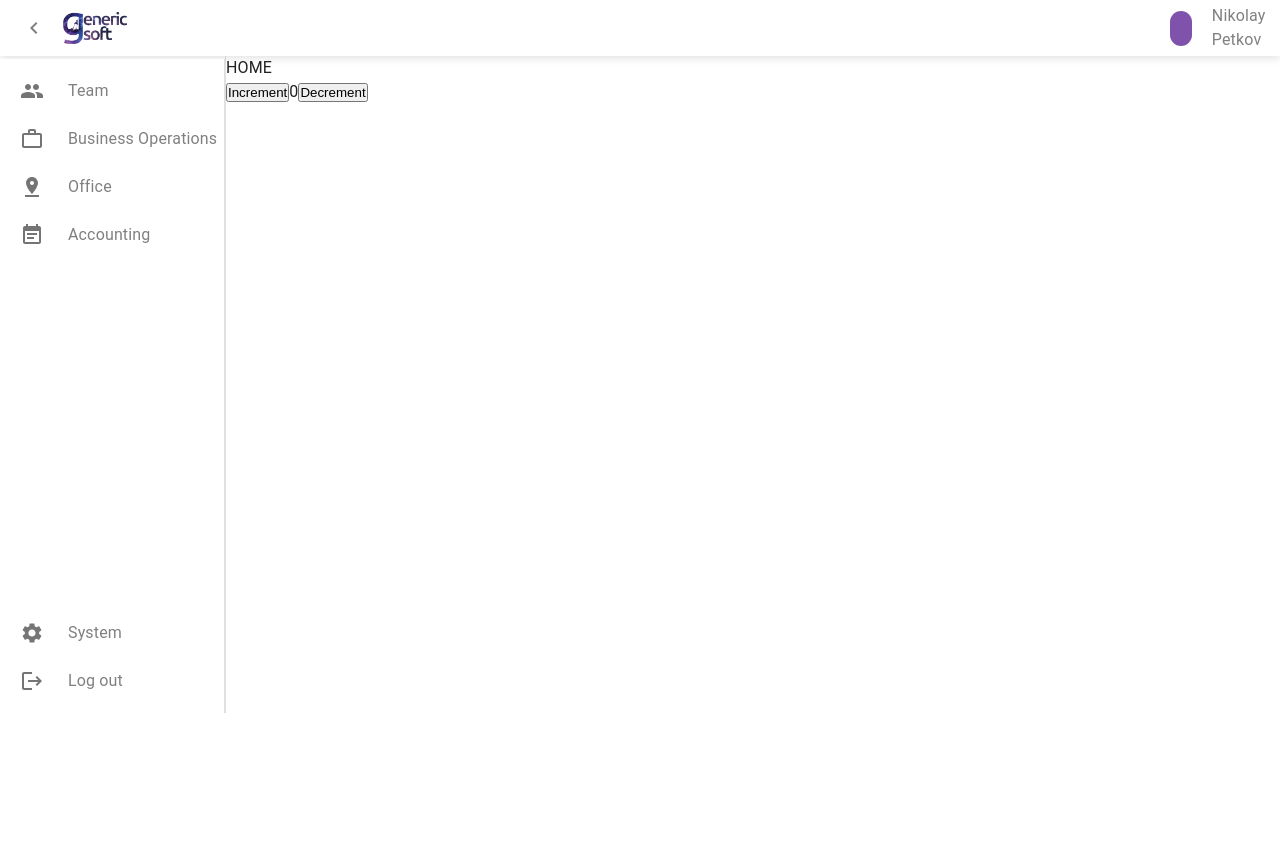
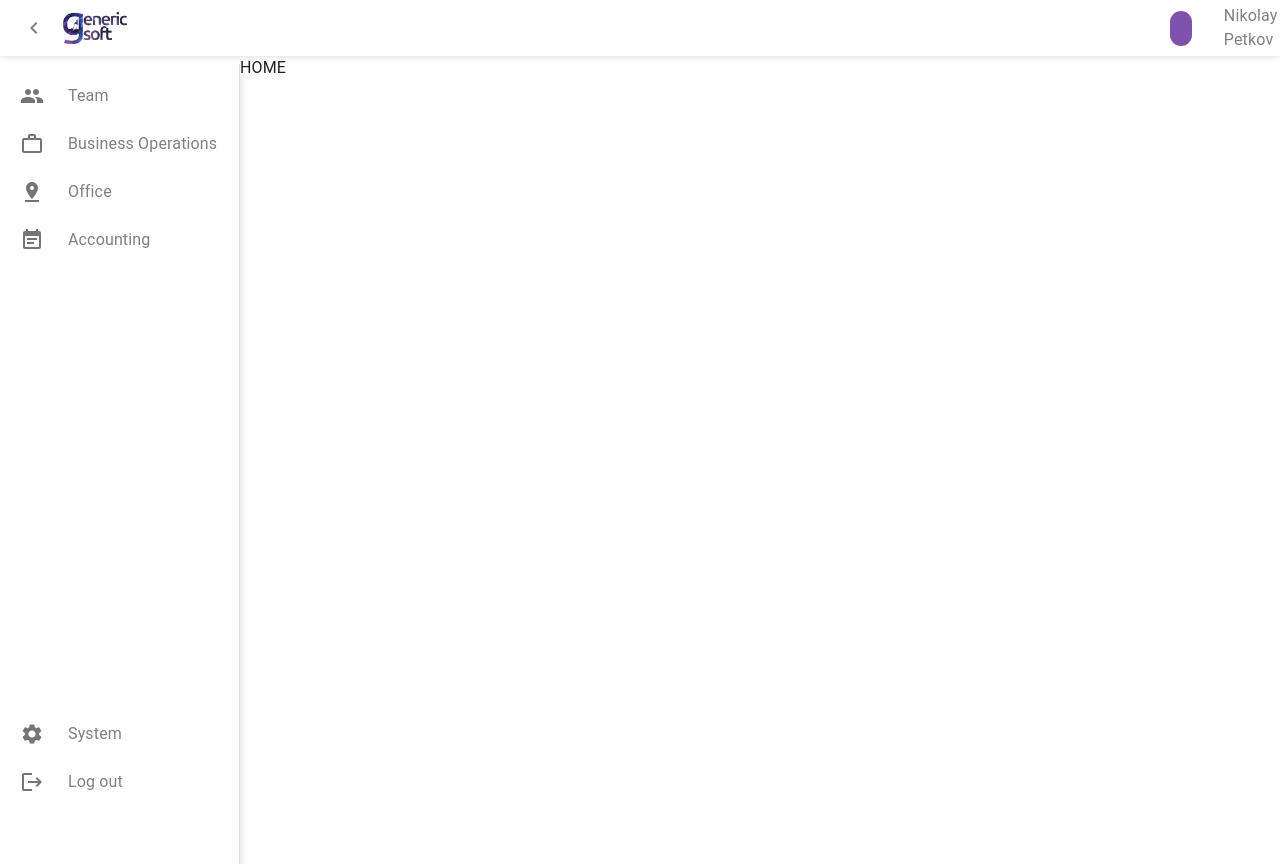
Before and after one commit to mariyaniliev/ERP-App, a React (Vite) app: page / in a window 1280 px wide. Before the commit the page ends 800 px from the top, so only its background shows below. Built offline with nearby package versions, Linux system fonts and the light colour scheme; a web font is replaced by a local one.

Commit message:
refactoring and optimizing the code, styling of the sidebar

```diff
--- a/src/App.global.css
+++ b/src/App.global.css
@@ -10,7 +10,3 @@
   margin: 0;
   padding: 0;
 }
-
-.container {
-  display: flex;
-}
--- a/src/App.tsx
+++ b/src/App.tsx
@@ -1,5 +1,6 @@
 import React from "react";
 import { useRoutes } from "react-router-dom";
+import { Box } from "@mui/material";
 import { routes } from "./pages/routes";
 import SideBar from "./components/SideBar/SideBar";
 import Header from "./components/Header/Header";
@@ -8,13 +9,13 @@ import "./App.global.css";
 const App = () => {
   const element = useRoutes(routes);
   return (
-    <div>
+    <Box>
       <Header />
-      <div className="container">
+      <Box sx={{ display: "flex" }}>
         <SideBar />
         {element}
-      </div>
-    </div>
+      </Box>
+    </Box>
   );
 };
 export default App;
--- a/src/components/Header/Header.tsx
+++ b/src/components/Header/Header.tsx
@@ -1,6 +1,6 @@
 import React from "react";
 import { useAppDispatch, useAppSelector, RootState } from "../../redux/store";
-import { Box } from "@mui/material";
+import { Box, Typography } from "@mui/material";
 import ChevronLeftIcon from "@mui/icons-material/ChevronLeft";
 import ChevronRightIcon from "@mui/icons-material/ChevronRight";
 import { toggle } from "../../redux/reducer/drawerHeader";
@@ -16,23 +16,29 @@ const HeaderComponent = () => {
 
   return (
     <Box sx={styles.header}>
-      <Box sx={styles.headerButtonAndLogo}>
-        <Box sx={styles.sideBarButtonIcon} onClick={() => dispatch(toggle())}>
+      <Box sx={styles.contentCenter}>
+        <Box
+          sx={{ ...styles.sideBarButtonIcon, ...styles.contentCenter }}
+          onClick={() => dispatch(toggle())}
+        >
           {menuToggleButton}
         </Box>
-        <Box sx={styles.logoWraper}>
+        <Box sx={{ ...styles.logoWraper, ...styles.contentCenter }}>
           <img style={styles.logo} src={logo} alt="Generic Soft Logo" />
         </Box>
       </Box>
       <Box>
-        <Box sx={styles.userInfo}>
+        <Box sx={styles.contentCenter}>
           <Box
             style={{
               ...styles.userAvatarWraper,
+              ...styles.contentCenter,
               background: THEME_COLORS.purple,
             }}
           ></Box>
-          <p style={{ marginLeft: "20px" }}>Nikolay Petkov</p>
+          <Typography component="p" ml={4}>
+            Nikolay Petkov
+          </Typography>
         </Box>
       </Box>
     </Box>
--- a/src/components/Header/header-styles.ts
+++ b/src/components/Header/header-styles.ts
@@ -1,4 +1,9 @@
 export const styles = {
+  contentCenter: {
+    display: "flex",
+    justifyContent: "center",
+    alignItems: "center",
+  },
   header: {
     position: "relative",
     height: "3.5rem",
@@ -8,17 +13,10 @@ export const styles = {
     justifyContent: "space-between",
     padding: "0px 50px",
     gap: "70rem",
-    boxShadow: " rgba(99, 99, 99, 0.2) 0px 2px 8px 0px",
+    boxShadow: "0px 0px 8px #00000029",
     color: "gray",
   },
-  headerButtonAndLogo: {
-    display: "flex",
-    justifyContent: "center",
-    alignItems: "center",
-  },
   sideBarButtonIcon: {
-    display: "flex",
-    alignItems: "center",
     height: "3.5rem",
     position: "absolute",
     left: "22px",
@@ -27,9 +25,6 @@ export const styles = {
     cursor: "pointer",
   },
   logoWraper: {
-    display: "flex",
-    justifyContent: "center",
-    alignItems: "center",
     position: "absolute",
     left: "55px",
     width: "5rem",
@@ -39,15 +34,7 @@ export const styles = {
     width: "4rem",
     height: "2rem",
   },
-  userInfo: {
-    display: "flex",
-    justifyContent: "center",
-    alignItems: "center",
-  },
   userAvatarWraper: {
-    display: "flex",
-    justifyContent: "center",
-    alignItems: "center",
     width: "35px",
     height: "35px",
     borderRadius: "50px ",
--- a/src/components/SideBar/SideBar.tsx
+++ b/src/components/SideBar/SideBar.tsx
@@ -13,7 +13,6 @@ import Group from "@mui/icons-material/Group";
 import WorkOutline from "@mui/icons-material/WorkOutline";
 import PinDrop from "@mui/icons-material/PinDrop";
 import EventNote from "@mui/icons-material/EventNote";
-// import HelpOutlineOutlinedIcon from '@mui/icons-material/HelpOutlineOutlined';
 import Settings from "@mui/icons-material/Settings";
 import Logout from "@mui/icons-material/Logout";
 
@@ -40,19 +39,13 @@ const SideBar = () => {
     },
   ] as const;
 
-  const sideBarSectionsBottum = [
+  const sideBarSectionsBottom = [
     { content: "System", section: "/system", icon: Settings },
     { content: "Log out", section: "/logout", icon: Logout },
   ] as const;
 
   return (
-    <Box
-      sx={{
-        display: "flex",
-        pt: "3px",
-        borderRight: "1px solid rgba(99, 99, 99, 0.2)",
-      }}
-    >
+    <Box sx={{ display: "flex" }} pt={1}>
       <CssBaseline />
       <Drawer variant="permanent" open={open}>
         <List>
@@ -81,8 +74,8 @@ const SideBar = () => {
           ))}
         </List>
 
-        <List>
-          {sideBarSectionsBottum.map((section, index) => (
+        <List sx={styles.sideBarBottomList}>
+          {sideBarSectionsBottom.map((section, index) => (
             <ListItemButton
               key={section.content}
               sx={{
--- a/src/components/SideBar/sideBar-styles.ts
+++ b/src/components/SideBar/sideBar-styles.ts
@@ -2,11 +2,10 @@ import { styled, Theme, CSSObject } from "@mui/material/styles";
 import MuiDrawer from "@mui/material/Drawer";
 import { THEME_COLORS } from "../../theme/theme-constants";
 
-const drawerWidth = 225;
+const drawerWidth = 240;
 
 const openedMixin = (theme: Theme): CSSObject => ({
   justifyContent: "space-between",
-  gap: `calc(${theme.spacing(30)} + 1px)`,
   position: "relative",
   width: drawerWidth,
   transition: theme.transitions.create("width", {
@@ -18,7 +17,6 @@ const openedMixin = (theme: Theme): CSSObject => ({
 
 const closedMixin = (theme: Theme): CSSObject => ({
   justifyContent: "space-between",
-  gap: 250,
   position: "relative",
   transition: theme.transitions.create("width", {
     easing: theme.transitions.easing.sharp,
@@ -35,10 +33,11 @@ export const Drawer = styled(MuiDrawer, {
   shouldForwardProp: (prop) => prop !== "open",
 })(({ theme, open }) => ({
   width: drawerWidth,
-  minHeight: 654,
+  minHeight: "100vh",
   flexShrink: 0,
   whiteSpace: "nowrap",
   boxSizing: "border-box",
+  boxShadow: "0px 10px 8px #00000029",
   ...(open && {
     ...openedMixin(theme),
     "& .MuiDrawer-paper": openedMixin(theme),
@@ -52,9 +51,11 @@ export const Drawer = styled(MuiDrawer, {
 export const styles = {
   ListItemButton: {
     minHeight: 48,
-    justifyContent: open ? "initial" : "center",
     px: 2.5,
     color: "gray",
+    "&:focus": {
+      background: "rgba(0, 0, 0, 0.04)",
+    },
   },
   ListItemIcon: {
     minWidth: 0,
@@ -64,4 +65,8 @@ export const styles = {
   sidebarLinkActive: {
     color: THEME_COLORS.purple,
   },
+  sideBarBottomList: {
+    position: "absolute",
+    bottom: "50px",
+  },
 };
--- a/src/pages/Counter/Counter.tsx
+++ /dev/null
@@ -1,30 +0,0 @@
-import React from "react";
-import { RootState, useAppSelector, useAppDispatch } from "../../redux/store";
-
-import { decrement, increment } from "../../redux/reducer/counter";
-
-const Counter = () => {
-  const count = useAppSelector((state: RootState) => state.counter.value);
-  const dispatch = useAppDispatch();
-
-  return (
-    <div>
-      <div>
-        <button
-          aria-label="Increment value"
-          onClick={() => dispatch(increment())}
-        >
-          Increment
-        </button>
-        <span>{count}</span>
-        <button
-          aria-label="Decrement value"
-          onClick={() => dispatch(decrement())}
-        >
-          Decrement
-        </button>
-      </div>
-    </div>
-  );
-};
-export default Counter;
--- a/src/pages/routes.tsx
+++ b/src/pages/routes.tsx
@@ -1,6 +1,5 @@
 import * as React from "react";
 import type { RouteObject } from "react-router-dom";
-import Counter from "./Counter/Counter";
 import Home from "./Home/Home";
 import Team from "./Team/Team";
 import Timeoffs from "./Timeoffs/Timeoffs";
@@ -14,7 +13,6 @@ export const routes: RouteObject[] = [
     //children is used to have page in the page
     children: [
       //couter use the same path as Home, thats why it doest have a path
-      { index: true, element: <Counter /> },
       {
         path: "/team",
         element: <Team />,
--- a/src/redux/reducer/counter.ts
+++ /dev/null
@@ -1,24 +0,0 @@
-import { createSlice } from "@reduxjs/toolkit";
-import { CounterState } from "./state-types";
-
-const initialState = {
-  value: 0,
-} as CounterState;
-
-export const counterSlice = createSlice({
-  name: "counter",
-  initialState,
-  reducers: {
-    increment: (state) => {
-      state.value += 1;
-    },
-    decrement: (state) => {
-      state.value -= 1;
-    },
-  },
-});
-
-
-export const { increment, decrement } = counterSlice.actions;
-
-export default counterSlice.reducer;
--- a/src/redux/reducer/index.tsx
+++ b/src/redux/reducer/index.tsx
@@ -1,15 +1,12 @@
 import { combineReducers } from "redux";
-import counterReducer from "./counter";
 import dreawerHeaderReducer from "./drawerHeader";
-import { CounterState, DrawerHeaderState } from "./state-types";
+import { DrawerHeaderState } from "./state-types";
 
 interface RootReducerType {
-  counter: CounterState;
   drawerHeader: DrawerHeaderState;
 }
 
 const rootReducer = combineReducers<RootReducerType>({
-  counter: counterReducer,
   drawerHeader: dreawerHeaderReducer,
 });
 
--- a/src/redux/reducer/state-types.ts
+++ b/src/redux/reducer/state-types.ts
@@ -1,7 +1,3 @@
-export type CounterState = {
-  value: number;
-};
-
 export type DrawerHeaderState = {
   open: boolean;
 };
```
